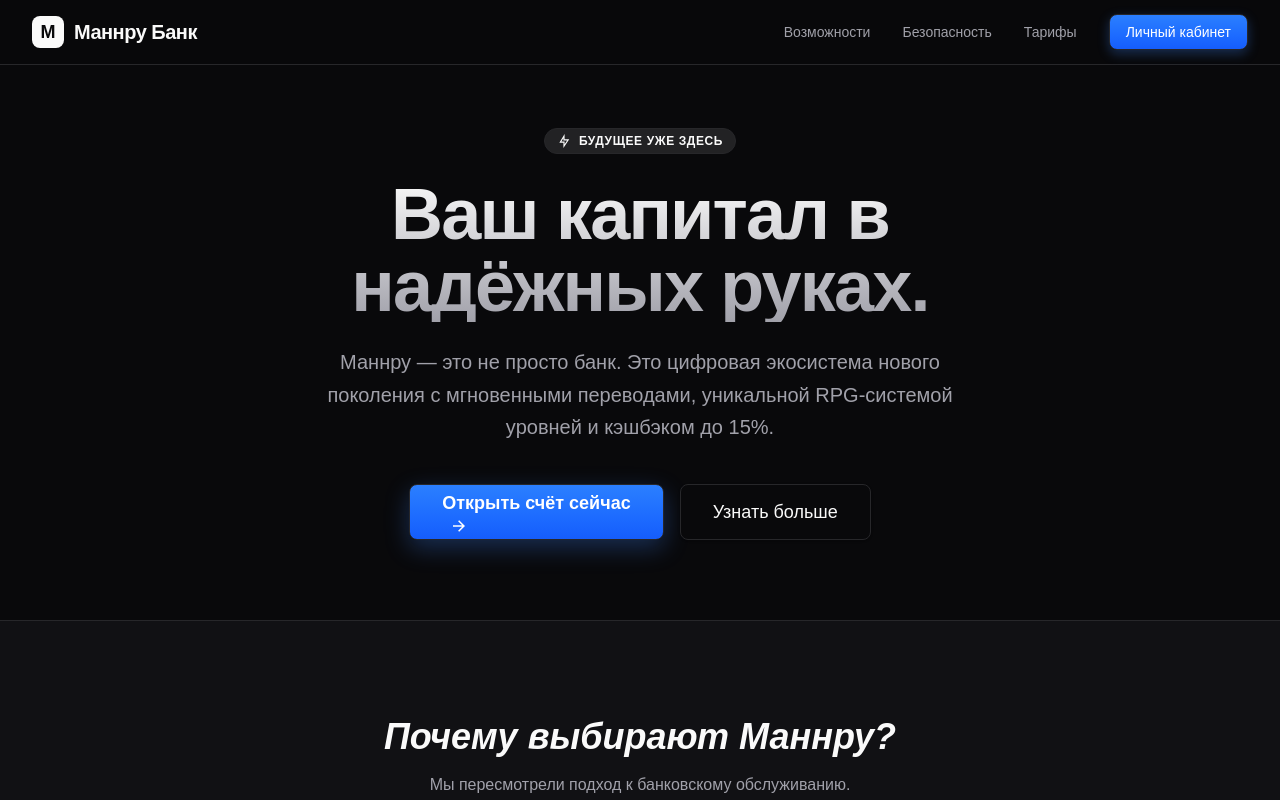
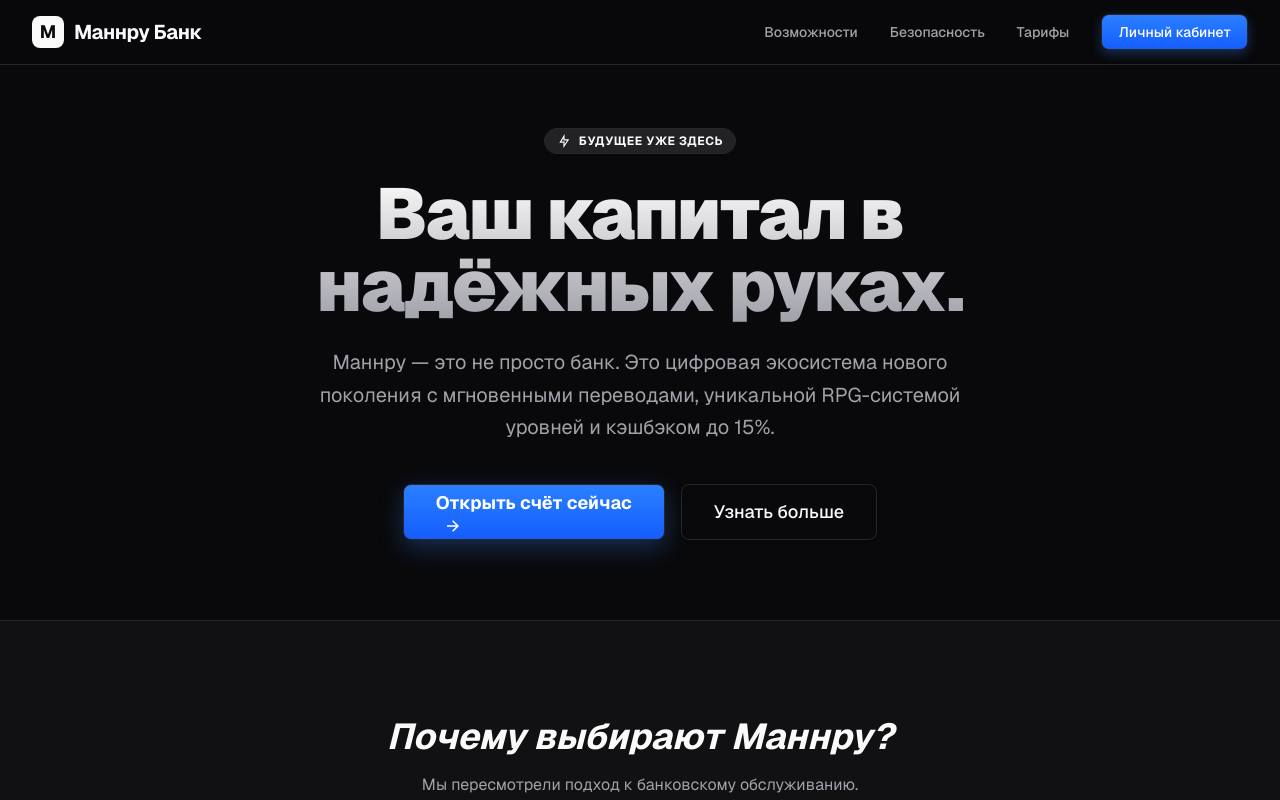
Before and after one commit to upsidedowncan/mannru24, a Next.js app: page / in a window 1280 px wide. Shown: the top 800 px of the page. Built offline with nearby package versions, Linux system fonts and the light colour scheme; no server answers; a web font is replaced by a local one.

Commit message:
fix(fonts): use geist npm package directly instead of next/font/local paths

```diff
--- a/app/layout.tsx
+++ b/app/layout.tsx
@@ -1,67 +1,14 @@
 import type { Metadata } from "next";
-import localFont from "next/font/local";
+import { GeistSans } from "geist/font/sans";
+import { GeistMono } from "geist/font/mono";
 import "./globals.css";
 import { ProgressionProvider } from "@/lib/progression";
 import { MarketProvider } from "@/lib/market";
 import { LevelUpDialog } from "@/components/LevelUpDialog";
 
-const geistSans = localFont({
-  src: [
-    {
-      path: "../node_modules/geist/dist/fonts/geist-sans/Geist-Regular.woff2",
-      weight: "400",
-      style: "normal",
-    },
-    {
-      path: "../node_modules/geist/dist/fonts/geist-sans/Geist-Medium.woff2",
-      weight: "500",
-      style: "normal",
-    },
-    {
-      path: "../node_modules/geist/dist/fonts/geist-sans/Geist-SemiBold.woff2",
-      weight: "600",
-      style: "normal",
-    },
-    {
-      path: "../node_modules/geist/dist/fonts/geist-sans/Geist-Bold.woff2",
-      weight: "700",
-      style: "normal",
-    },
-    {
-      path: "../node_modules/geist/dist/fonts/geist-sans/Geist-Black.woff2",
-      weight: "900",
-      style: "normal",
-    },
-  ],
-  variable: "--font-geist-sans",
-  display: "swap",
-});
-
-const geistMono = localFont({
-  src: [
-    {
-      path: "../node_modules/geist/dist/fonts/geist-mono/GeistMono-Regular.woff2",
-      weight: "400",
-      style: "normal",
-    },
-    {
-      path: "../node_modules/geist/dist/fonts/geist-mono/GeistMono-Medium.woff2",
-      weight: "500",
-      style: "normal",
-    },
-    {
-      path: "../node_modules/geist/dist/fonts/geist-mono/GeistMono-Bold.woff2",
-      weight: "700",
-      style: "normal",
-    },
-  ],
-  variable: "--font-geist-mono",
-  display: "swap",
-});
-
 export const metadata: Metadata = {
   title: "Маннру Банк — Ваш цифровой банк",
-  description: "Современный цифровой банк с выгодными условиями, кэшбэком и бонусами",
+  description: "Современный цифровой банк с выгодными условиями, кэшбэком и бонусаниеми",
 };
 
 export default function RootLayout({
@@ -72,7 +19,7 @@ export default function RootLayout({
   return (
     <html
       lang="ru"
-      className={`dark ${geistSans.variable} ${geistMono.variable}`}
+      className={`dark ${GeistSans.variable} ${GeistMono.variable}`}
     >
       <body className="min-h-full bg-background text-foreground antialiased">
         <ProgressionProvider>
--- a/package.json
+++ b/package.json
@@ -30,6 +30,7 @@
     "class-variance-authority": "^0.7.1",
     "clsx": "^2.1.1",
     "framer-motion": "^12.39.0",
+    "geist": "^1.3.1",
     "jose": "^6.2.3",
     "lightweight-charts": "^4.2.0",
     "next": "16.2.6",
```
